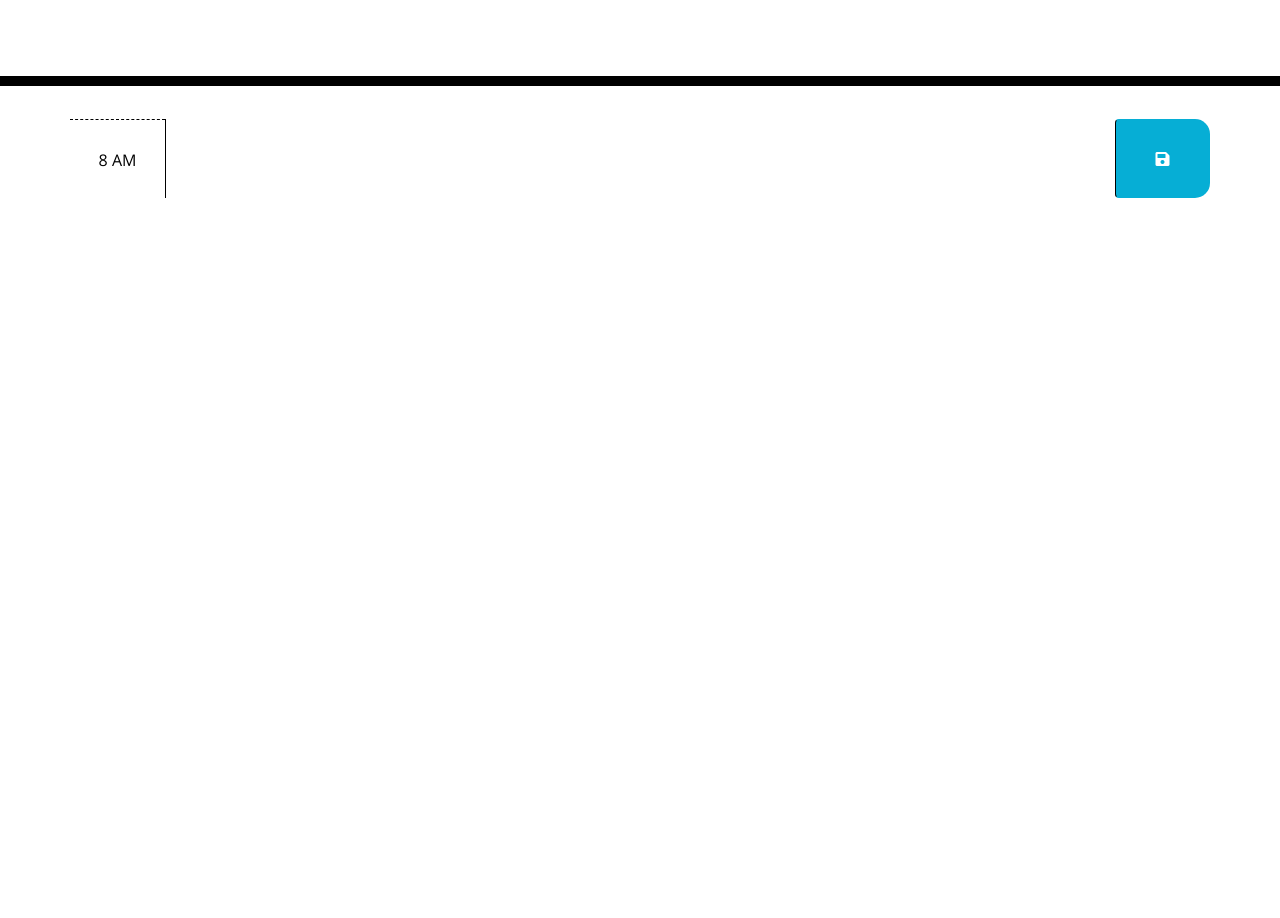
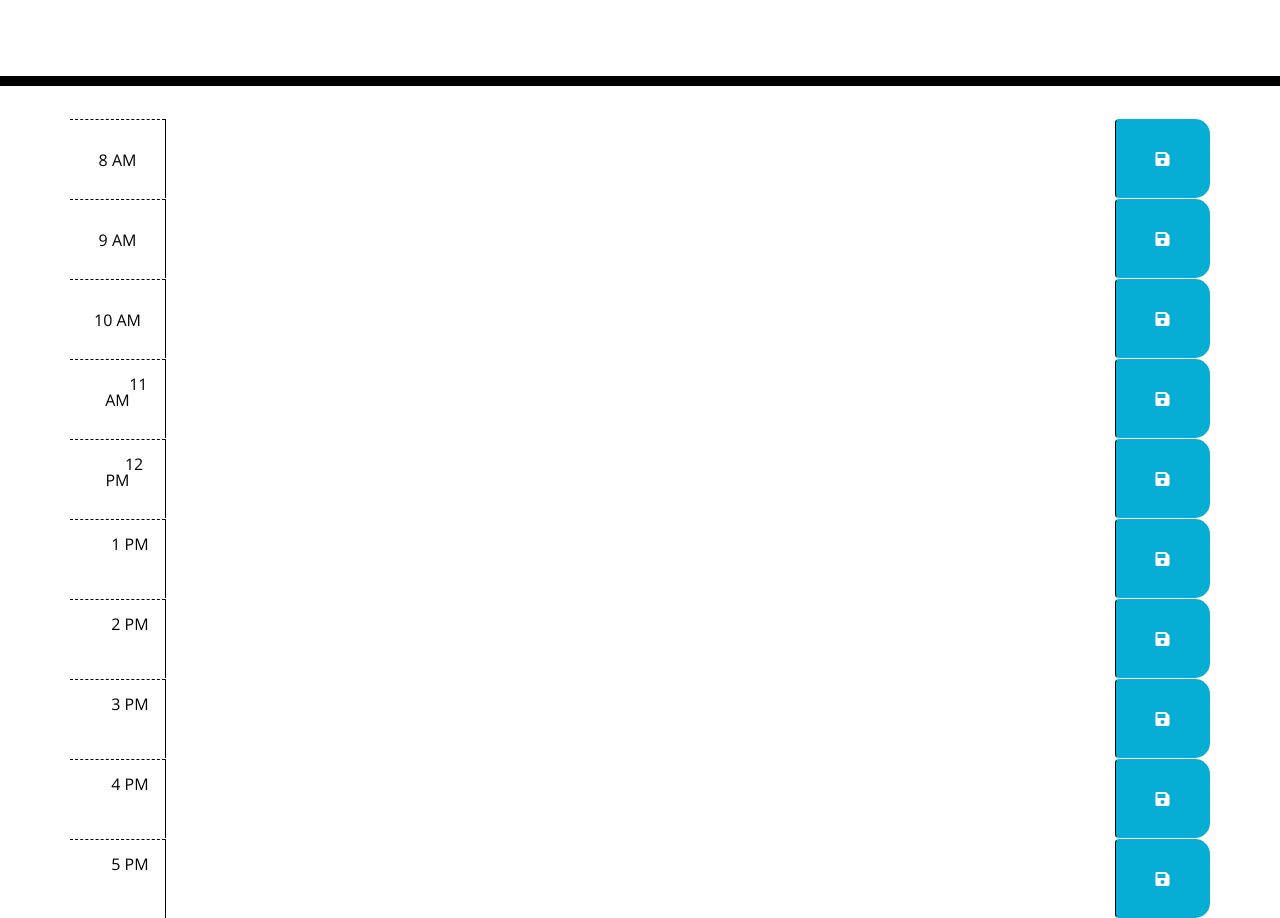
Before and after one commit to Ourou7/Work-day-scheduler, a plain HTML site: page starter/index.html in a window 1280 px wide. Shown: the part 182-1100 px from the top of the page. Before the commit the page ends 800 px from the top, so only its background shows below. Drawn offline with nearby package versions, Linux system fonts and the light colour scheme.

Commit message:
added further blocks, linked to script.js

```diff
--- a/starter/index.html
+++ b/starter/index.html
@@ -40,9 +40,91 @@
             <button class="btn saveBtn col-md-1"><i class="fas fa-save"></i></button>
         </div>
 
+        <div id="slot9" class="row time-block">
+          <div class="col-md-1 hour">
+              9 AM
+          </div>
+          <textarea class="col-md-10 description">
+          </textarea>
+          <button class="btn saveBtn col-md-1"><i class="fas fa-save"></i></button>
+      </div>
+
+      <div id="slot10" class="row time-block">
+        <div class="col-md-1 hour">
+            10 AM
+        </div>
+        <textarea class="col-md-10 description">
+        </textarea>
+        <button class="btn saveBtn col-md-1"><i class="fas fa-save"></i></button>
+    </div>
+
+    <div id="slot11" class="row time-block">
+      <div class="col-md-1 hour">
+          11 AM
+      </div>
+      <textarea class="col-md-10 description">
+      </textarea>
+      <button class="btn saveBtn col-md-1"><i class="fas fa-save"></i></button>
+  </div>
+
+  <div id="slot12" class="row time-block">
+    <div class="col-md-1 hour">
+        12 PM
+    </div>
+    <textarea class="col-md-10 description">
+    </textarea>
+    <button class="btn saveBtn col-md-1"><i class="fas fa-save"></i></button>
+</div>
+
+<div id="slot13" class="row time-block">
+  <div class="col-md-1 hour">
+      1 PM
+  </div>
+  <textarea class="col-md-10 description">
+  </textarea>
+  <button class="btn saveBtn col-md-1"><i class="fas fa-save"></i></button>
+</div>
+
+<div id="slot14" class="row time-block">
+  <div class="col-md-1 hour">
+      2 PM
+  </div>
+  <textarea class="col-md-10 description">
+  </textarea>
+  <button class="btn saveBtn col-md-1"><i class="fas fa-save"></i></button>
+</div>
+
+<div id="slot16" class="row time-block">
+  <div class="col-md-1 hour">
+      3 PM
+  </div>
+  <textarea class="col-md-10 description">
+  </textarea>
+  <button class="btn saveBtn col-md-1"><i class="fas fa-save"></i></button>
+</div>
+
+<div id="slot8" class="row time-block">
+  <div class="col-md-1 hour">
+      4 PM
+  </div>
+  <textarea class="col-md-10 description">
+  </textarea>
+  <button class="btn saveBtn col-md-1"><i class="fas fa-save"></i></button>
+</div>
+
+<div id="slot17" class="row time-block">
+  <div class="col-md-1 hour">
+      5 PM
+  </div>
+  <textarea class="col-md-10 description">
+  </textarea>
+  <button class="btn saveBtn col-md-1"><i class="fas fa-save"></i></button>
+</div>
+
     </div>
 
     <script src="https://cdnjs.cloudflare.com/ajax/libs/jquery/3.2.1/jquery.min.js"></script>
     <script src="https://cdnjs.cloudflare.com/ajax/libs/moment.js/2.24.0/moment.min.js"></script>
+    <script src="./assets/js/script.js"></script>
   </body>
 </html>
```
